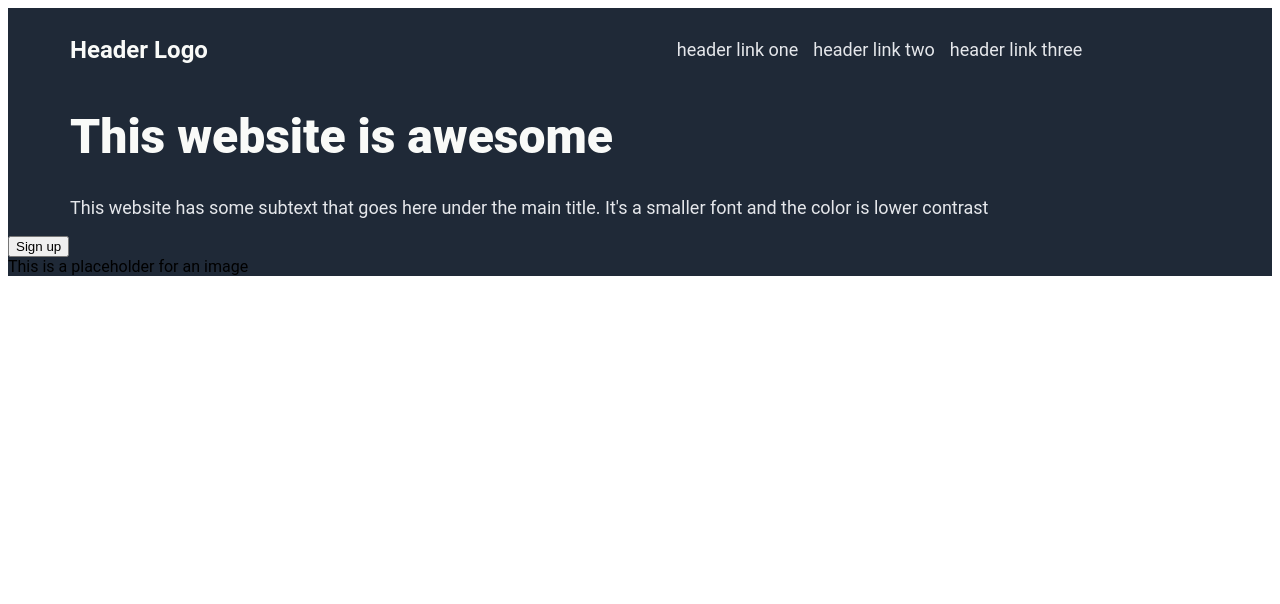
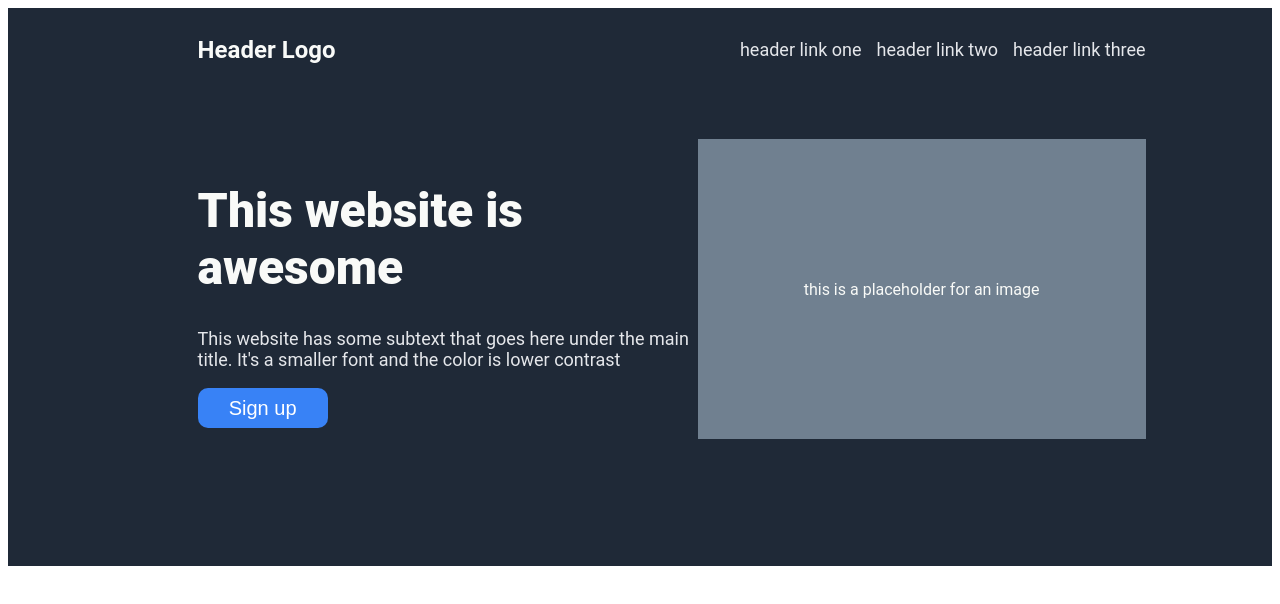
Before and after one commit to Mehdi303/Landing-page, a plain HTML site: page index.html in a window 1280 px wide. Drawn offline with Linux system fonts and the light colour scheme.

Commit message:
Finally done with the header

```diff
--- a/index.html
+++ b/index.html
@@ -17,10 +17,12 @@
             </ul>
         </div>
         <div class="lower-header">
-            <h1>This website is awesome</h1>
-            <p>This website has some subtext that goes here under the main title. It's a smaller font and the color is lower contrast</p>
-            <button class="sign-up">Sign up</button>
-            <div class="placeholder">This is a placeholder for an image</div>
+            <div class="left-side">
+                <h1>This website is awesome</h1>
+                <p>This website has some subtext that goes here under the main title. It's a smaller font and the color is lower contrast</p>
+                <button class="sign-up-header">Sign up</button>
+            </div>
+            <div class="placeholder">this is a placeholder for an image</div>
         </div>
 
 
--- a/styles.css
+++ b/styles.css
@@ -3,11 +3,9 @@ body {
 }
 
 .logo {
-    font: Roboto;
     font-size: 24px;
     color: #F9FAF8;
     display: flex;
-    padding-left: 62px;
     font-weight: bold;
 }
 
@@ -17,7 +15,6 @@ ul {
     justify-content: flex-end;
     align-items: flex-start;
     gap: 15px;
-    padding-right: 15%;
 }
 li {
     list-style-type: none;
@@ -31,6 +28,9 @@ a {
 }
 .header {
     background-color: #1F2937;
+    display:flex;
+    justify-content: space-between;
+    flex-direction: column;
 }
 
 .upper-header {
@@ -38,6 +38,14 @@ a {
     justify-content: space-between;
     align-items: center;
     padding-top: 15px;
+    margin-bottom: 5%;
+}
+
+.lower-header {
+    padding-bottom: 10%;
+    display: flex;
+    align-items: center;
+    justify-content: space-between;
 }
 
 
@@ -45,12 +53,41 @@ h1 {
     font-size: 48px;
     color: #F9FAF8;
     font-weight: 900;
-    padding-left: 62px;
+    width: 380px;
 
 }
 
 p {
-    padding-left: 62px;
     font-size: 18px;
     color: #E5E7EB;
+    width: 500px;
 }
+
+button {
+    background-color: #3882F6;
+    padding: 8px 15px;
+    color: white;
+    border-radius: 10px;
+    border: transparent;
+    width: 130px;
+    height: 40px;
+    font-size: 20px;
+}
+
+
+.placeholder {
+    width: 600px;
+    height:300px;
+    background-color: #708090;
+    color:#F9FAF8;
+    display: flex;
+    justify-content: center;
+    align-items: center;
+    font-size: 16px;
+}
+
+.lower-header, .upper-header {
+    padding-left: 15%;
+    padding-right: 10%;
+
+}
```
